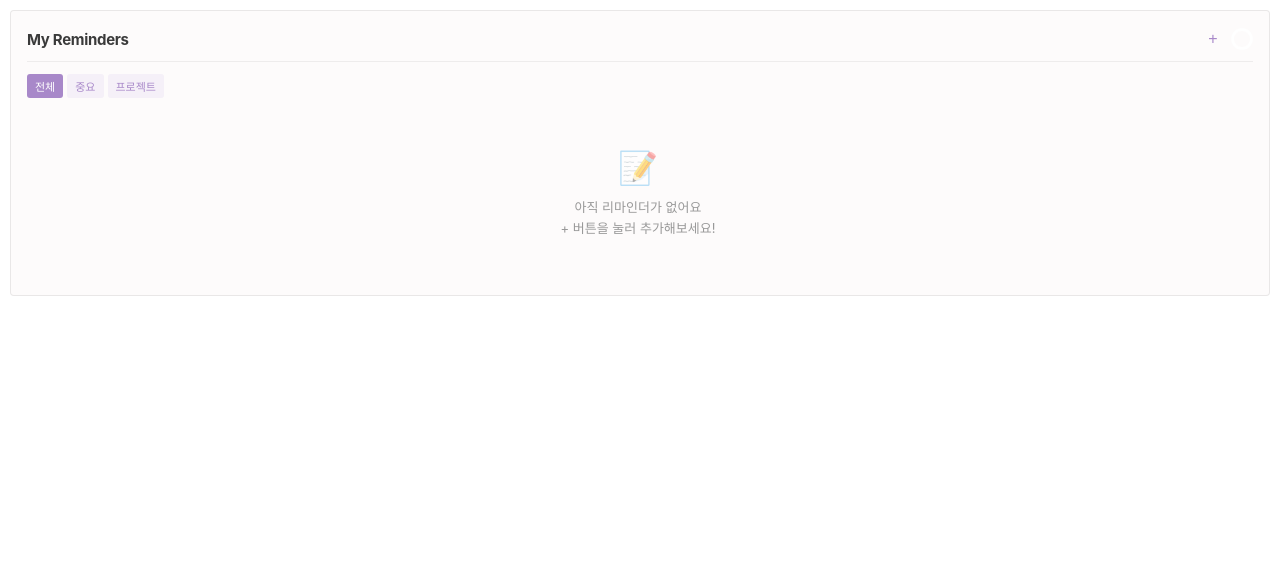
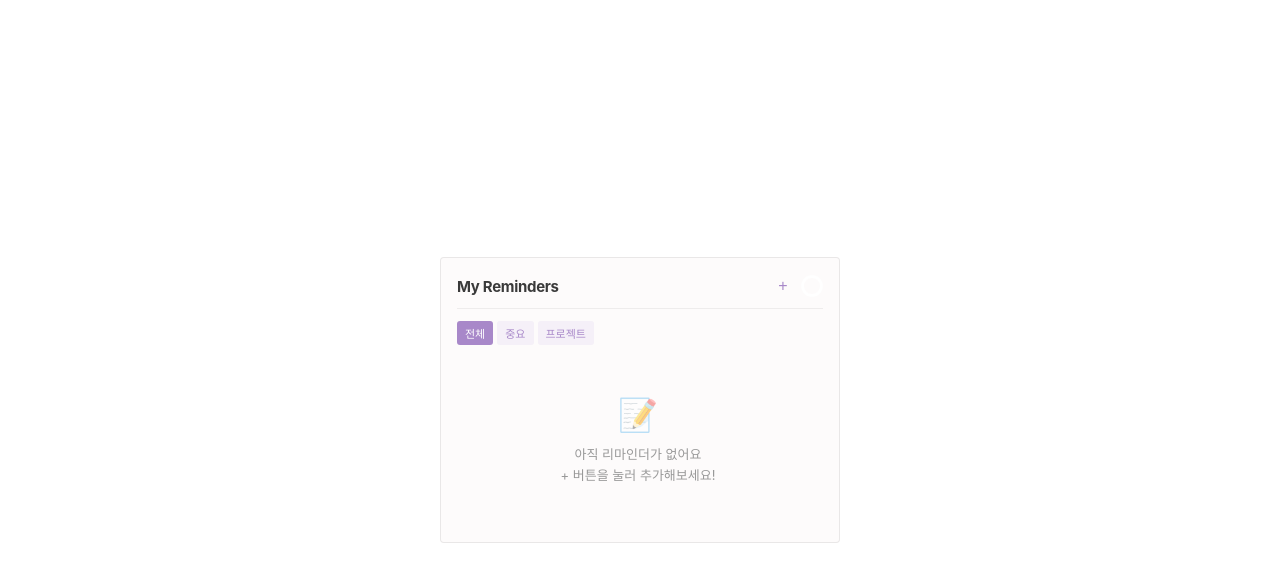
Before and after one commit to y20220215/Reminder, a plain HTML site: page index.html in a window 1280 px wide. Drawn offline with Linux system fonts and the light colour scheme.

Commit message:
Update index.html

```diff
--- a/index.html
+++ b/index.html
@@ -11,36 +11,26 @@
             box-sizing: border-box;
         }
 
-        /* 1. HTML/Body 높이 및 레이아웃 조정 */
-        html {
-            height: 100%; /* 부모(iframe) 높이 채우기 */
-        }
-
         body {
             background: transparent;
             font-family: 'Pretendard', -apple-system, BlinkMacSystemFont, 'Segoe UI', sans-serif;
-            /* Flex 중앙 정렬 제거, 뷰포트 높이 제한 제거 */
-            display: block;
-            min-height: 100%; /* 높이 유연화 */
-            padding: 10px; /* 여백을 10px로 조정 */
+            display: flex;
+            justify-content: center;
+            align-items: center;
+            min-height: 100vh;
+            padding: 20px;
             margin: 0;
         }
 
-        /* 2. 위젯 컨테이너 크기 제한 완화 */
         .widget-container {
             width: 100%;
-            max-width: 100%; /* 최대 너비 제한 해제 */
-            min-width: 100%; /* 최소 너비 제한 해제 및 100% 너비 유지 */
-
+            max-width: 400px;
+            min-width: 250px;
             background: #fdfbfb;
             border-radius: 4px;
             padding: 16px;
             border: 1px solid rgba(0, 0, 0, 0.08);
             box-sizing: border-box;
-
-            /* 필요 시, 중앙 정렬은 Notion에서 처리하므로 여기서 제거하거나 유지 */
-            margin-left: auto;
-            margin-right: auto;
         }
 
         .widget-header {
@@ -127,9 +117,8 @@
             color: white;
         }
 
-        /* 3. 리마인더 리스트 높이 조정 */
         .reminder-list {
-            max-height: 60vh; /* 뷰포트 높이에 비례하도록 설정 */
+            max-height: 450px;
             overflow-y: auto;
             padding-right: 4px;
         }
@@ -149,13 +138,13 @@
             }
 
             .reminder-list {
-                max-height: 350px; /* 작은 화면에서는 고정값 유지 */
+                max-height: 350px;
             }
         }
 
         @media (min-width: 400px) {
             .reminder-list {
-                max-height: 70vh; /* 큰 화면에서는 높이 비율 증가 */
+                max-height: 500px;
             }
         }
 
@@ -583,6 +572,7 @@
         <div class="reminder-list" id="reminderList"></div>
     </div>
 
+    <!-- 추가/수정 모달 -->
     <div class="modal" id="reminderModal">
         <div class="modal-content">
             <div class="modal-title" id="modalTitle">리마인더 추가</div>
@@ -622,6 +612,7 @@
         </div>
     </div>
 
+    <!-- 색상 선택 모달 -->
     <div class="modal" id="colorModal">
         <div class="modal-content">
             <div class="modal-title">위젯 색상 선택</div>
```
